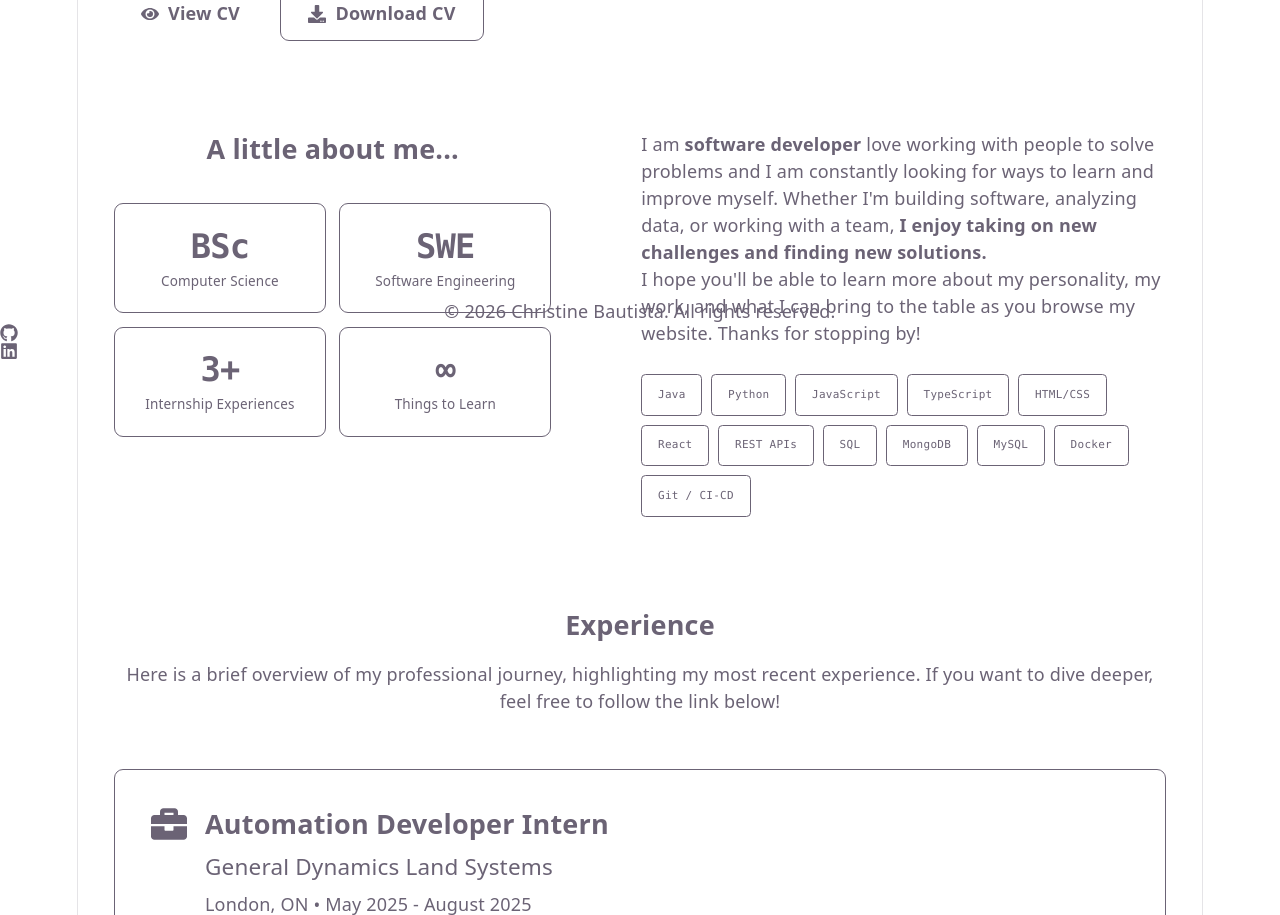
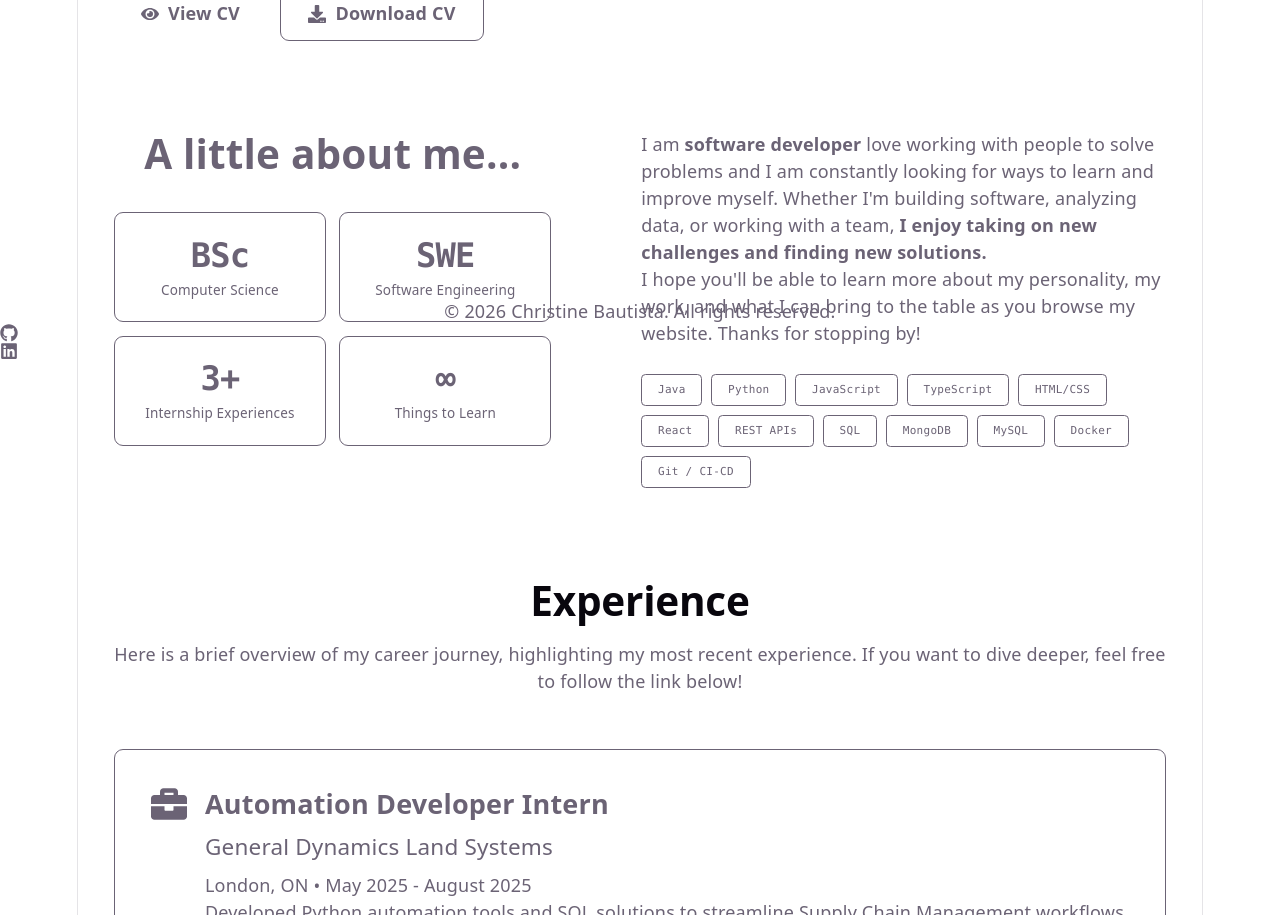
Before and after one commit to Cr1py/Cr1py.github.io, a React (Vite) app: page / in a window 1280 px wide. Shown: the part 440-1355 px from the top of the page. Built offline with nearby package versions, Linux system fonts and the light colour scheme.

Commit message:
added motion to the expereince text

```diff
--- a/src/components/sections/AboutMeSection.tsx
+++ b/src/components/sections/AboutMeSection.tsx
@@ -25,8 +25,14 @@ const AboutMeSection = () => {
         <div className="grid grid-cols-1 lg:grid-cols-[1fr_1.2fr] gap-12 lg:gap-20 items-start">
 
           {/* Left Section - Stats */}
-          <div>
-            <h3 className="text-xl sm:text-2xl font-semibold text-ele-text-light mb-4">
+          <motion.div
+            className="w-full"
+            initial={{ opacity: 0, x: -40 }}
+            whileInView={{ opacity: 1, x: 0 }}
+            viewport={{ once: true }}
+            transition={{ delay: 0.2 }}
+          >
+            <h3 className="text-3xl sm:text-4xl font-bold text-ele-pink mb-4">
               A little about me...
             </h3>
 
@@ -82,15 +88,19 @@ const AboutMeSection = () => {
               </motion.div>
 
             </div>
-          </div>
+          </motion.div>
 
           {/* Right Section - About Text */}
-          <div>
-            <p className="text-sm sm:text-base text-left text-ele-text-light/70 whitespace-pre-line">
+          <motion.div
+            className="text-sm sm:text-base text-left text-ele-text-light/70 whitespace-pre-line"
+            initial={{ opacity: 0, x: 40 }}
+            whileInView={{ opacity: 1, x: 0 }}
+            viewport={{ once: true }}
+            transition={{ delay: 0.3 }}
+          >
               I am <span className="font-bold">software developer</span> love working with people to solve problems and I am constantly looking for ways to learn and improve myself.
               Whether I'm building software, analyzing data, or working with a team, <span className="font-bold">I enjoy taking on new challenges and finding new solutions.</span> {"\n"}
               I hope you'll be able to learn more about my personality, my work, and what I can bring to the table as you browse my website. Thanks for stopping by!
-            </p>
 
             {/* Skills */}
             <div className="flex flex-wrap gap-2 mt-6">
@@ -104,8 +114,8 @@ const AboutMeSection = () => {
                 </motion.span>
               ))}
             </div>
-          </div>
 
+          </motion.div>
         </div>
       </div>
     </div>
--- a/src/components/sections/ExperiencePreview.tsx
+++ b/src/components/sections/ExperiencePreview.tsx
@@ -15,12 +15,25 @@ const ExperiencePreview = () => {
   return (
     <div className="w-full max-w-7xl mx-auto px-4 sm:px-6 lg:px-8">
       <div className="text-center mb-12">
-        <h3 className="text-xl sm:text-2xl font-semibold text-ele-text-light mb-4">
-              Experience
-        </h3>
-        <p className="text-sm sm:text-base text-center text-ele-text-light/70">
-          Here is a brief overview of my professional journey, highlighting my most recent experience. If you want to dive deeper, feel free to follow the link below!
-        </p>
+        <motion.h2
+          initial={{ opacity: 0, y: 20 }}
+          whileInView={{ opacity: 1, y: 0 }}
+          viewport={{ once: true }}
+          className="text-3xl sm:text-4xl font-bold text-ele-pink mb-4"
+        >
+          <h3 className="text-3xl sm:text-4xl font-bold text-ele-pink mb-4">
+            Experience
+          </h3>
+        </motion.h2>
+        <motion.p
+          initial={{ opacity: 0, y: 20 }}
+          whileInView={{ opacity: 1, y: 0 }}
+          viewport={{ once: true }}
+          transition={{ delay: 0.1 }}
+          className="text-sm sm:text-base text-center text-ele-text-light/70 mb-6"
+        >
+          Here is a brief overview of my career journey, highlighting my most recent experience. If you want to dive deeper, feel free to follow the link below!
+        </motion.p>
       </div>
 
       <motion.div
```
